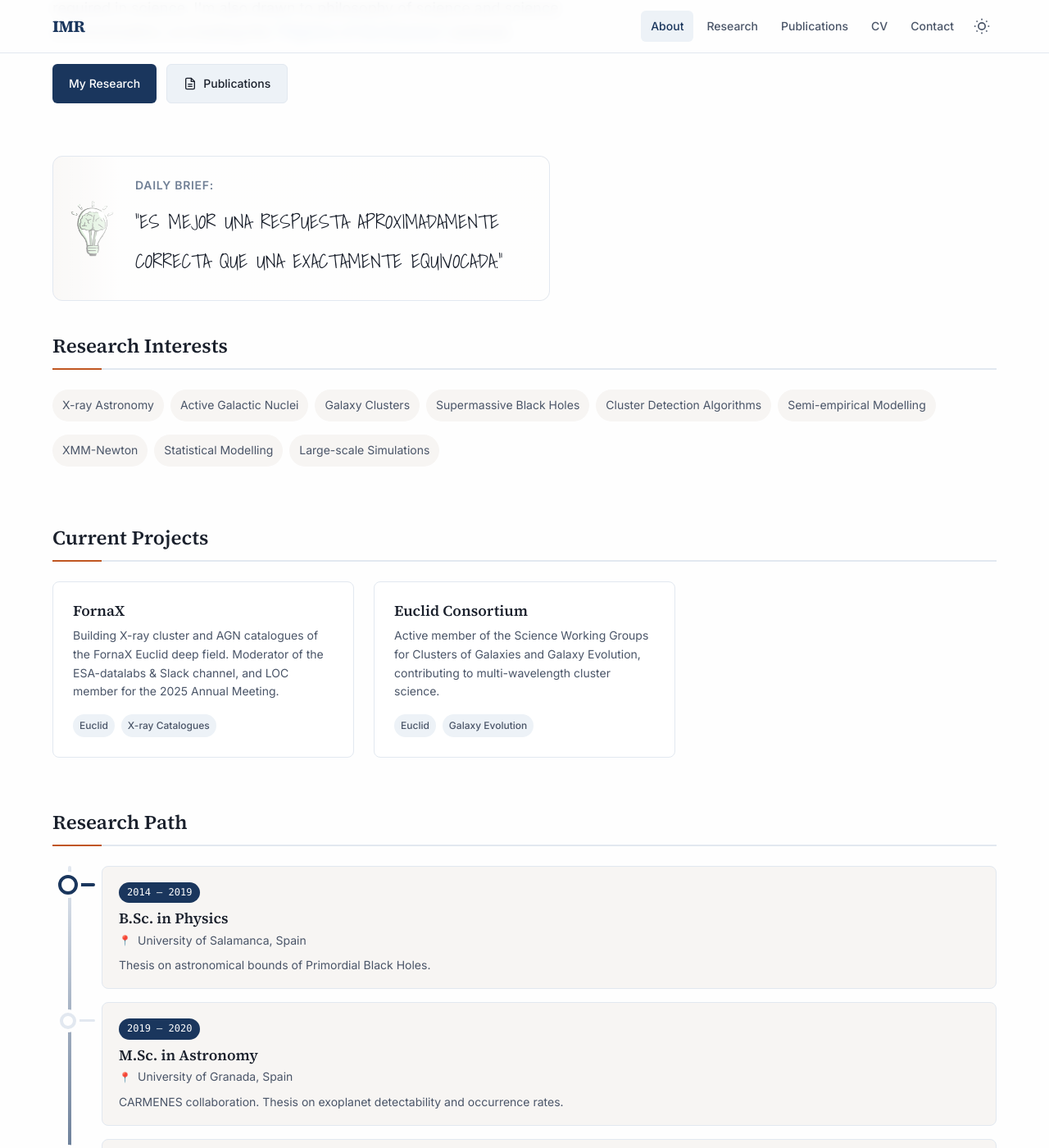
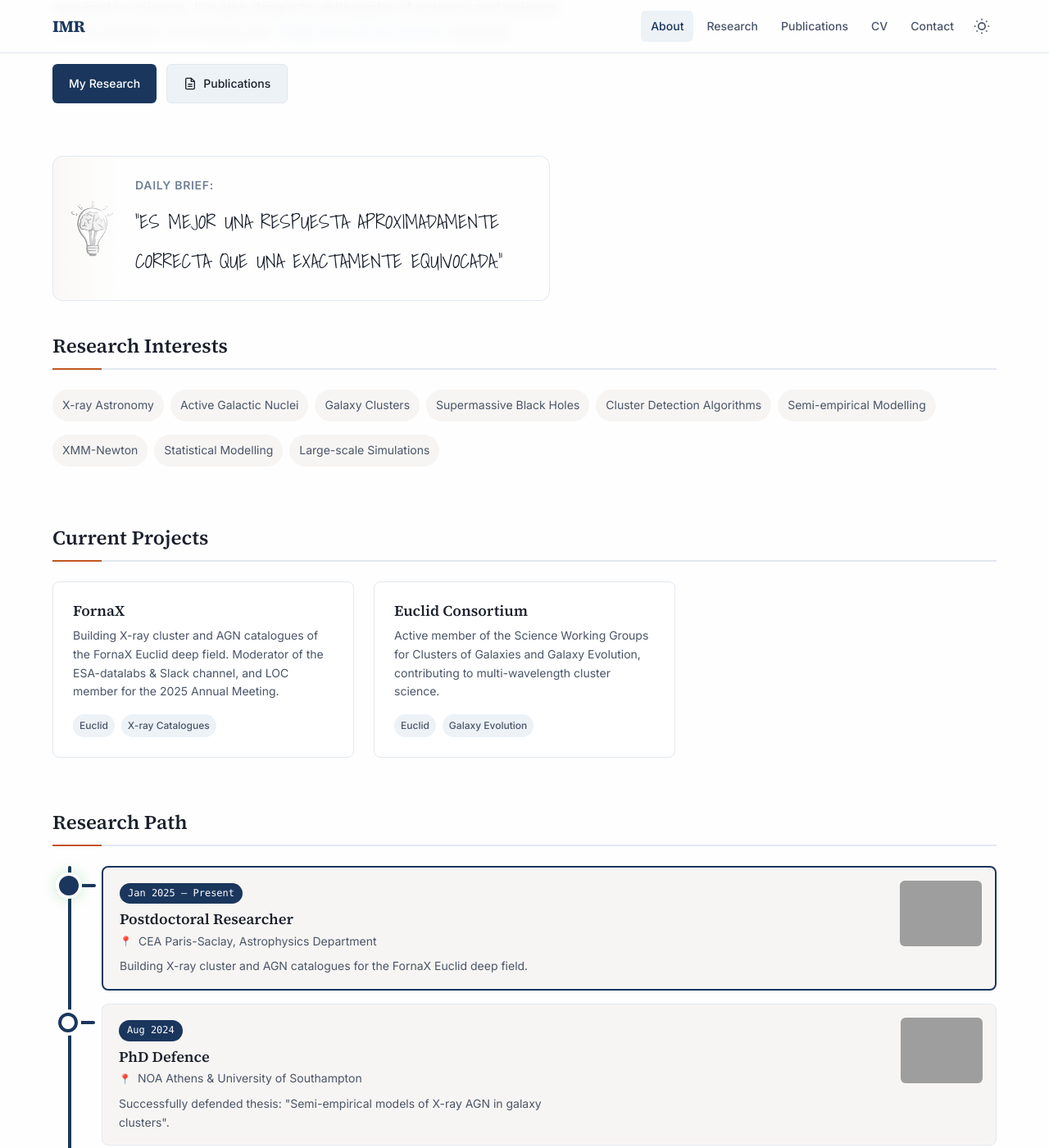
Before and after one commit to IvanMuro/IvanMuro.github.io, a Jekyll site: the page built from index.md, in a window 1280 px wide and 1400 px high, scrolled down 536 px. Shown: the whole window at 82% size. Built offline with Jekyll 4.4.1, drawn with Linux system fonts in a browser that asks for light colours; some of the changed text lies outside the part shown; grey boxes are pictures that could not be loaded.

Commit message:
Enhance Research Path timeline: green nodes, reversed order, images
- All nodes now have green borders (consistent styling)
- Branch line is solid green
- Reversed chronological order (newest first)
- Added image placeholders on right side of each card
- Emoji fallbacks when images not found
- Responsive: images move to top on mobile
- Created assets/images/timeline/ directory for milestone images

Co-Authored-By: Claude Opus 4.5 <noreply@anthropic.com>

```diff
--- a/_sass/_components.scss
+++ b/_sass/_components.scss
@@ -683,7 +683,7 @@
   padding-left: 60px;
   margin-top: var(--space-4);
 
-  // Main vertical branch line
+  // Main vertical branch line - all green
   &::before {
     content: '';
     position: absolute;
@@ -691,18 +691,15 @@
     top: 0;
     bottom: 0;
     width: 4px;
-    background: linear-gradient(
-      to bottom,
-      var(--color-border) 0%,
-      var(--color-primary) 50%,
-      var(--color-primary) 100%
-    );
+    background-color: var(--color-primary);
     border-radius: 2px;
   }
 }
 
 .timeline-item {
   position: relative;
+  display: flex;
+  gap: var(--space-4);
   padding: var(--space-4);
   padding-left: var(--space-5);
   margin-bottom: var(--space-4);
@@ -720,19 +717,19 @@
     margin-bottom: 0;
   }
 
-  // Horizontal connector line from branch to card
+  // Horizontal connector line from branch to card - all green
   &::after {
     content: '';
     position: absolute;
     left: -41px;
     top: 20px;
     width: 32px;
-    height: 3px;
-    background-color: var(--color-border);
+    height: 4px;
+    background-color: var(--color-primary);
     border-radius: 2px;
   }
 
-  // The node (commit dot)
+  // The node (commit dot) - all green borders
   &::before {
     content: '';
     position: absolute;
@@ -742,7 +739,7 @@
     height: 20px;
     border-radius: 50%;
     background-color: var(--color-bg);
-    border: 4px solid var(--color-border);
+    border: 4px solid var(--color-primary);
     z-index: 2;
     box-shadow: 0 0 0 4px var(--color-bg);
   }
@@ -754,29 +751,49 @@
     box-shadow: 0 0 0 4px var(--color-bg), 0 0 20px rgba(6, 166, 35, 0.4);
   }
 
-  &.timeline-current::after {
-    background-color: var(--color-primary);
-  }
-
   &.timeline-current {
     border-color: var(--color-primary);
     border-width: 2px;
   }
 
-  // Major milestones styling
+  // Major milestones - larger nodes
   &.timeline-major::before {
     width: 24px;
     height: 24px;
     left: -54px;
     top: 10px;
-    border-width: 4px;
-    border-color: var(--color-primary);
-    background-color: var(--color-bg);
+  }
+}
+
+// Timeline content (text side)
+.timeline-content {
+  flex: 1;
+  min-width: 0;
+}
+
+// Timeline image (right side)
+.timeline-image {
+  flex-shrink: 0;
+  width: 100px;
+  height: 80px;
+  border-radius: var(--radius-md);
+  overflow: hidden;
+  background-color: var(--color-bg-subtle);
+  display: flex;
+  align-items: center;
+  justify-content: center;
+
+  img {
+    width: 100%;
+    height: 100%;
+    object-fit: cover;
   }
 
-  &.timeline-major::after {
-    background-color: var(--color-primary);
-    height: 4px;
+  // Placeholder icon when no image
+  &:empty::before {
+    content: '🎓';
+    font-size: 2rem;
+    opacity: 0.5;
   }
 }
 
@@ -849,6 +866,7 @@
   }
 
   .timeline-item {
+    flex-direction: column;
     padding: var(--space-3);
 
     &::before {
@@ -861,7 +879,7 @@
     &::after {
       left: -23px;
       width: 16px;
-      height: 2px;
+      height: 3px;
       top: 18px;
     }
 
@@ -875,6 +893,12 @@
 
   .timeline-title {
     font-size: var(--text-base);
+  }
+
+  .timeline-image {
+    width: 100%;
+    height: 120px;
+    order: -1; // Put image on top on mobile
   }
 }
 
--- a/index.md
+++ b/index.md
@@ -97,47 +97,82 @@ show_title: false
 <section class="section">
   <h2 class="section-title">Research Path</h2>
   <div class="research-timeline">
+    <div class="timeline-item timeline-current timeline-major">
+      <div class="timeline-content">
+        <span class="timeline-date">Jan 2025 – Present</span>
+        <h3 class="timeline-title">Postdoctoral Researcher</h3>
+        <p class="timeline-location">CEA Paris-Saclay, Astrophysics Department</p>
+        <p class="timeline-description">Building X-ray cluster and AGN catalogues for the FornaX Euclid deep field.</p>
+      </div>
+      <div class="timeline-image">
+        <img src="{{ '/assets/images/timeline/cea.jpg' | relative_url }}" alt="CEA Paris-Saclay" onerror="this.parentElement.innerHTML='🔬'">
+      </div>
+    </div>
     <div class="timeline-item timeline-major">
-      <span class="timeline-date">2014 – 2019</span>
-      <h3 class="timeline-title">B.Sc. in Physics</h3>
-      <p class="timeline-location">University of Salamanca, Spain</p>
-      <p class="timeline-description">Thesis on astronomical bounds of Primordial Black Holes.</p>
+      <div class="timeline-content">
+        <span class="timeline-date">Aug 2024</span>
+        <h3 class="timeline-title">PhD Defence</h3>
+        <p class="timeline-location">NOA Athens & University of Southampton</p>
+        <p class="timeline-description">Successfully defended thesis: "Semi-empirical models of X-ray AGN in galaxy clusters".</p>
+      </div>
+      <div class="timeline-image">
+        <img src="{{ '/assets/images/timeline/phd.jpg' | relative_url }}" alt="PhD Defence" onerror="this.parentElement.innerHTML='🎓'">
+      </div>
     </div>
     <div class="timeline-item">
-      <span class="timeline-date">2019 – 2020</span>
-      <h3 class="timeline-title">M.Sc. in Astronomy</h3>
-      <p class="timeline-location">University of Granada, Spain</p>
-      <p class="timeline-description">CARMENES collaboration. Thesis on exoplanet detectability and occurrence rates.</p>
+      <div class="timeline-content">
+        <span class="timeline-date">2022</span>
+        <h3 class="timeline-title">Joined Euclid Consortium</h3>
+        <p class="timeline-location">SWG Clusters & Galaxy Evolution</p>
+        <p class="timeline-description">Contributing to multi-wavelength cluster science.</p>
+      </div>
+      <div class="timeline-image">
+        <img src="{{ '/assets/images/timeline/euclid.jpg' | relative_url }}" alt="Euclid" onerror="this.parentElement.innerHTML='🛰️'">
+      </div>
+    </div>
+    <div class="timeline-item">
+      <div class="timeline-content">
+        <span class="timeline-date">2022</span>
+        <h3 class="timeline-title">ESO Visitor Programme</h3>
+        <p class="timeline-location">European Southern Observatory, Garching</p>
+        <p class="timeline-description">3-month research visit studying the radial distribution of AGN in ~80 clusters.</p>
+      </div>
+      <div class="timeline-image">
+        <img src="{{ '/assets/images/timeline/eso.jpg' | relative_url }}" alt="ESO Garching" onerror="this.parentElement.innerHTML='🔭'">
+      </div>
     </div>
     <div class="timeline-item timeline-major">
-      <span class="timeline-date">Oct 2020</span>
-      <h3 class="timeline-title">Marie Curie PhD Fellow</h3>
-      <p class="timeline-location">NOA Athens & University of Southampton</p>
-      <p class="timeline-description">Started PhD on semi-empirical models of X-ray AGN in galaxy clusters (BiD4BESt ITN).</p>
+      <div class="timeline-content">
+        <span class="timeline-date">Oct 2020</span>
+        <h3 class="timeline-title">Marie Curie PhD Fellow</h3>
+        <p class="timeline-location">NOA Athens & University of Southampton</p>
+        <p class="timeline-description">Started PhD on semi-empirical models of X-ray AGN in galaxy clusters (BiD4BESt ITN).</p>
+      </div>
+      <div class="timeline-image">
+        <img src="{{ '/assets/images/timeline/noa.jpg' | relative_url }}" alt="NOA Athens" onerror="this.parentElement.innerHTML='🇬🇷'">
+      </div>
     </div>
     <div class="timeline-item">
-      <span class="timeline-date">2022</span>
-      <h3 class="timeline-title">ESO Visitor Programme</h3>
-      <p class="timeline-location">European Southern Observatory, Garching</p>
-      <p class="timeline-description">3-month research visit studying the radial distribution of AGN in ~80 clusters.</p>
-    </div>
-    <div class="timeline-item">
-      <span class="timeline-date">2022</span>
-      <h3 class="timeline-title">Joined Euclid Consortium</h3>
-      <p class="timeline-location">SWG Clusters & Galaxy Evolution</p>
-      <p class="timeline-description">Contributing to multi-wavelength cluster science.</p>
+      <div class="timeline-content">
+        <span class="timeline-date">2019 – 2020</span>
+        <h3 class="timeline-title">M.Sc. in Astronomy</h3>
+        <p class="timeline-location">University of Granada, Spain</p>
+        <p class="timeline-description">CARMENES collaboration. Thesis on exoplanet detectability and occurrence rates.</p>
+      </div>
+      <div class="timeline-image">
+        <img src="{{ '/assets/images/timeline/granada.jpg' | relative_url }}" alt="Granada" onerror="this.parentElement.innerHTML='🌌'">
+      </div>
     </div>
     <div class="timeline-item timeline-major">
-      <span class="timeline-date">Aug 2024</span>
-      <h3 class="timeline-title">PhD Defence</h3>
-      <p class="timeline-location">NOA Athens & University of Southampton</p>
-      <p class="timeline-description">Successfully defended thesis: "Semi-empirical models of X-ray AGN in galaxy clusters".</p>
-    </div>
-    <div class="timeline-item timeline-current timeline-major">
-      <span class="timeline-date">Jan 2025 – Present</span>
-      <h3 class="timeline-title">Postdoctoral Researcher</h3>
-      <p class="timeline-location">CEA Paris-Saclay, Astrophysics Department</p>
-      <p class="timeline-description">Building X-ray cluster and AGN catalogues for the FornaX Euclid deep field.</p>
+      <div class="timeline-content">
+        <span class="timeline-date">2014 – 2019</span>
+        <h3 class="timeline-title">B.Sc. in Physics</h3>
+        <p class="timeline-location">University of Salamanca, Spain</p>
+        <p class="timeline-description">Thesis on astronomical bounds of Primordial Black Holes.</p>
+      </div>
+      <div class="timeline-image">
+        <img src="{{ '/assets/images/timeline/salamanca.jpg' | relative_url }}" alt="Salamanca" onerror="this.parentElement.innerHTML='⚛️'">
+      </div>
     </div>
   </div>
 </section>
```
Also changed, not shown: research.md (+1 -1 lines), assets/images/light_bulb.png, kk/Screenshot 2026-01-24 at 10.06.17.png (added), 2 other files.
